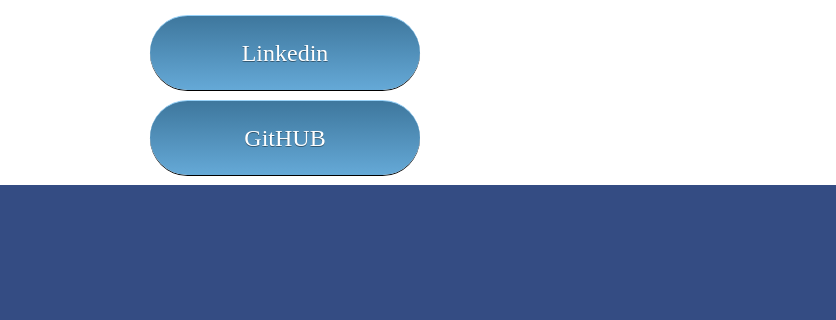
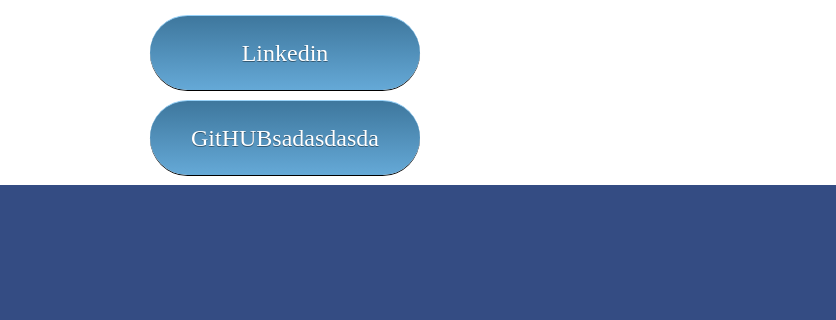
Before and after one commit to daaaan12/danilocosta, a plain HTML site: page index.html in a window 1280 px wide. Shown: the part 127-447 px from the top of the page, 0-836 px from the left. Drawn offline with Linux system fonts and the light colour scheme; a script that the page names is missing; files whose address does not match are found by name; a web font is replaced by a local one.

Commit message:
Update index.html

```diff
--- a/index.html
+++ b/index.html
@@ -71,7 +71,7 @@
               </a>
             </div>
             <div class="github">
-              <a href="https://www.linkedin.com/in/danilo-costa-66413a22b/" target="_blank" class="link">GitHUB
+              <a href="https://www.linkedin.com/in/danilo-costa-66413a22b/" target="_blank" class="link">GitHUBsadasdasda
               </a>
             </div>
           </div>
```
